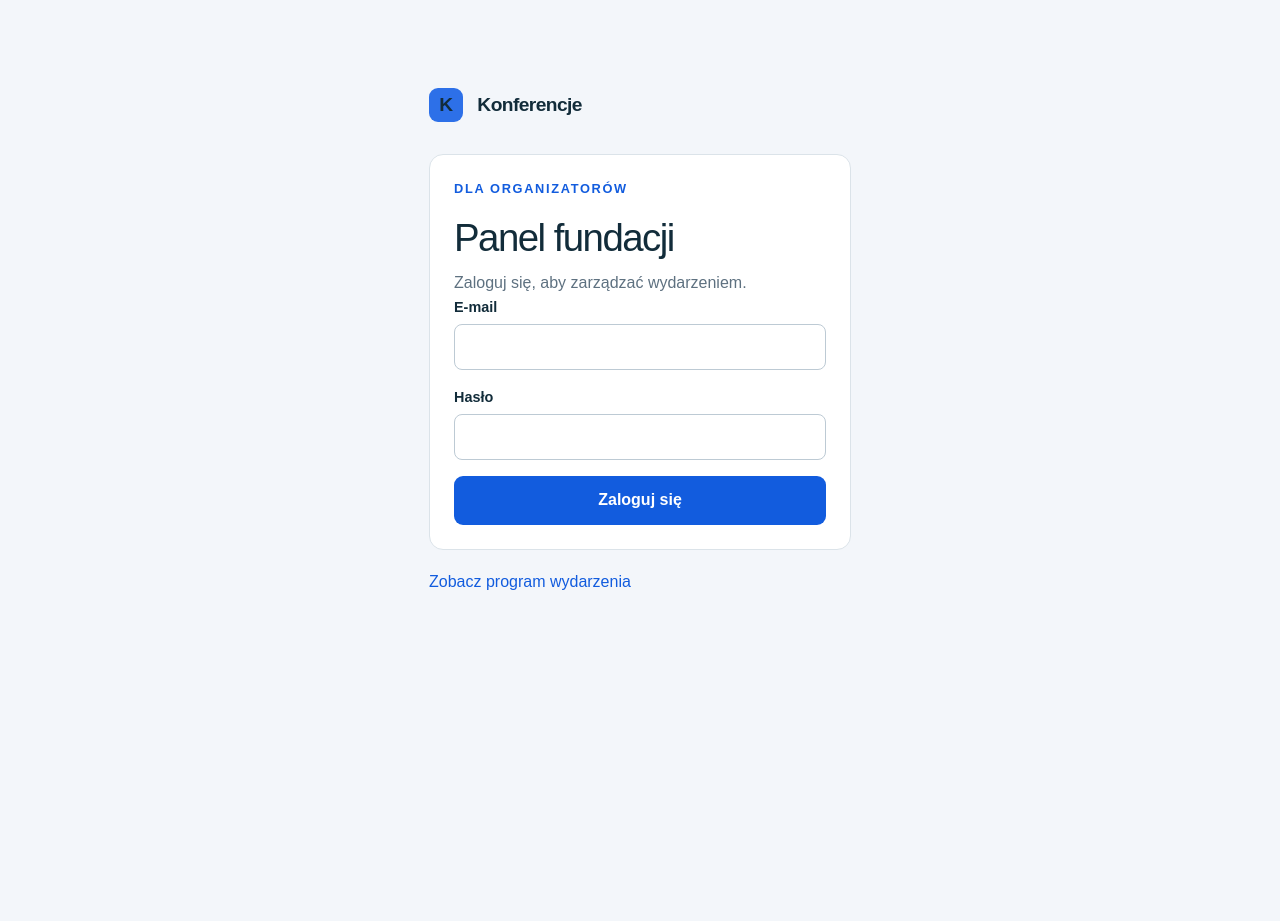
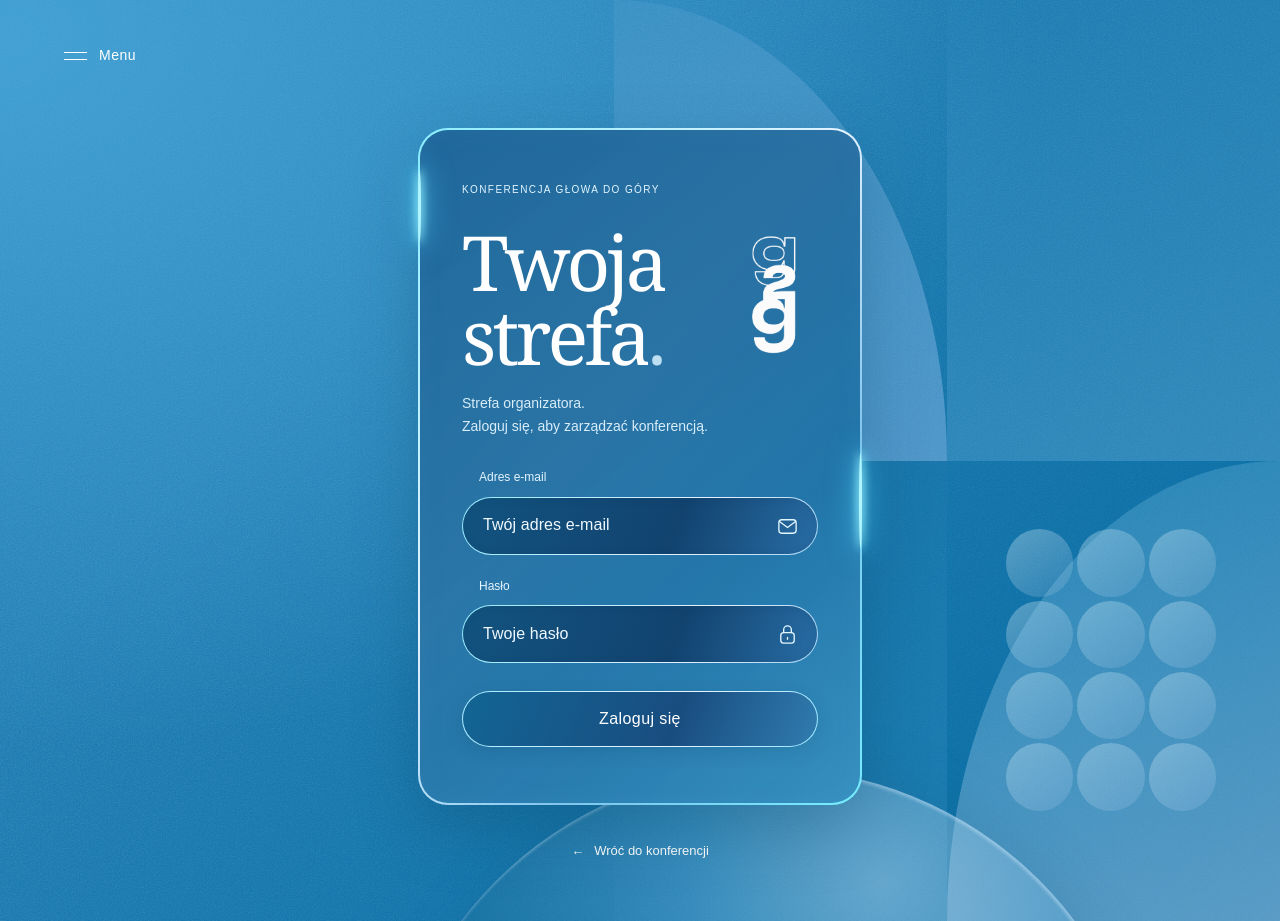
Before and after one commit to pawelsuchodolskizsti-cmd/konferencja-g2g, a Next.js app: page /admin/login in a window 1280 px wide. Before the commit the page ends 800 px from the top, so only its background shows below. Built offline with nearby package versions, Linux system fonts and the light colour scheme.

Commit message:
Dopasuj logowanie administratora do stylu konferencji

```diff
--- a/src/app/admin/login/page.tsx
+++ b/src/app/admin/login/page.tsx
@@ -1,4 +1,48 @@
+import Image from "next/image";
+import Link from "next/link";
+import type { Metadata } from "next";
+import { ConferenceShell } from "@/components/conference-shell";
 import { Login } from "@/components/login";
+import styles from "@/app/uczestnik/participant-login.module.css";
+
+export const metadata: Metadata = {
+  title: "Strefa organizatora | Głowa do Góry",
+};
+
 export default function Page() {
-  return <Login admin />;
+  return (
+    <ConferenceShell current="admin">
+      <section className={styles.content} aria-labelledby="admin-title">
+        <div className={styles.card}>
+          <Link className={styles.conference} href="/">
+            Konferencja Głowa do Góry
+          </Link>
+          <div className={styles.titleRow}>
+            <h1 id="admin-title" className={styles.title}>
+              Twoja
+              <br />
+              strefa<span>.</span>
+            </h1>
+            <Image
+              className={styles.projectLogo}
+              src="/branding/g2g-vertical.png"
+              alt="Logo projektu g2g"
+              width={1024}
+              height={1536}
+              priority
+            />
+          </div>
+          <p className={styles.intro}>
+            Strefa organizatora.
+            <br />
+            Zaloguj się, aby zarządzać konferencją.
+          </p>
+          <Login />
+        </div>
+        <Link href="/" className={styles.back}>
+          <span aria-hidden="true">←</span> Wróć do konferencji
+        </Link>
+      </section>
+    </ConferenceShell>
+  );
 }
--- /dev/null
+++ b/src/components/admin-login.module.css
@@ -0,0 +1,14 @@
+.form .passwordLabel {
+  margin-top: 22px;
+}
+.form button[type="submit"] {
+  margin-top: 28px;
+}
+.form [role="alert"] {
+  margin: 20px 0 0;
+}
+.form input:autofill {
+  -webkit-text-fill-color: #fff;
+  box-shadow: inset 0 0 0 100px #124c78;
+  caret-color: #fff;
+}
--- a/src/components/conference-shell.tsx
+++ b/src/components/conference-shell.tsx
@@ -8,7 +8,7 @@ export function ConferenceShell({
   current = "home",
 }: {
   children: ReactNode;
-  current?: "home" | "participant";
+  current?: "home" | "participant" | "admin";
 }) {
   return (
     <main className={styles.page}>
--- a/src/components/login.tsx
+++ b/src/components/login.tsx
@@ -1,100 +1,110 @@
 "use client";
+
 import { useState } from "react";
-import Link from "next/link";
-export function Login({ admin = false }: { admin?: boolean }) {
+import styles from "@/app/uczestnik/participant-login.module.css";
+import adminStyles from "./admin-login.module.css";
+
+export function Login() {
   const [error, setError] = useState("");
   const [busy, setBusy] = useState(false);
   return (
-    <main className="auth">
-      <Link className="brand" href="/">
-        <span>K</span> Konferencje
-      </Link>
-      <section className="card">
-        <div className="eyebrow">
-          {admin ? "Dla organizatorów" : "Twoje wydarzenie"}
-        </div>
-        <h1>{admin ? "Panel fundacji" : "Strefa uczestnika"}</h1>
-        <p className="muted">
-          {admin
-            ? "Zaloguj się, aby zarządzać wydarzeniem."
-            : "Wpisz indywidualny kod z wiadomości z zaproszeniem."}
-        </p>
     <form
-          onSubmit={async (e) => {
-            e.preventDefault();
+      className={`${styles.form} ${adminStyles.form}`}
+      aria-busy={busy}
+      onSubmit={async (event) => {
+        event.preventDefault();
+        if (busy) return;
+        const data = new FormData(event.currentTarget);
         setBusy(true);
         setError("");
-            const f = new FormData(e.currentTarget);
         try {
-              const res = await fetch(
-                `/api/auth/${admin ? "admin" : "participant"}`,
-                {
+          const response = await fetch("/api/auth/admin", {
             method: "POST",
             headers: { "Content-Type": "application/json" },
-                  body: JSON.stringify(Object.fromEntries(f)),
-                },
+            body: JSON.stringify({
+              email: data.get("email"),
+              password: data.get("password"),
+            }),
+          });
+          const result = await response.json();
+          if (!response.ok)
+            throw new Error(
+              result.error || "Nie udało się zalogować. Spróbuj ponownie.",
             );
-              const json = await res.json();
-              if (!res.ok) throw new Error(json.error);
-              window.location.assign(admin ? "/admin" : "/uczestnik/panel");
-            } catch (e) {
+          window.location.assign("/admin");
+        } catch (error) {
           setError(
-                e instanceof Error ? e.message : "Nie udało się zalogować.",
+            error instanceof Error
+              ? error.message
+              : "Nie udało się połączyć. Spróbuj ponownie.",
           );
           setBusy(false);
         }
       }}
     >
-          {admin ? (
-            <>
-              <label>
-                E-mail
+      <label htmlFor="admin-email">Adres e-mail</label>
+      <div className={styles.inputWrap}>
         <input
+          id="admin-email"
           name="email"
           type="email"
           required
           autoComplete="username"
+          autoCapitalize="none"
+          spellCheck={false}
+          placeholder="Twój adres e-mail"
+          aria-describedby={error ? "admin-login-error" : undefined}
         />
+        <svg
+          className={styles.keyIcon}
+          viewBox="0 0 24 24"
+          fill="none"
+          stroke="currentColor"
+          strokeWidth="1.4"
+          strokeLinecap="round"
+          strokeLinejoin="round"
+          aria-hidden="true"
+        >
+          <rect x="3" y="5" width="18" height="14" rx="3" />
+          <path d="m4 7 8 6 8-6" />
+        </svg>
+      </div>
+      <label className={adminStyles.passwordLabel} htmlFor="admin-password">
+        Hasło
       </label>
-              <label>
-                Hasło
+      <div className={styles.inputWrap}>
         <input
+          id="admin-password"
           name="password"
           type="password"
           required
           maxLength={128}
           autoComplete="current-password"
+          placeholder="Twoje hasło"
+          aria-describedby={error ? "admin-login-error" : undefined}
         />
-              </label>
-            </>
-          ) : (
-            <label>
-              Twój kod dostępu
-              <input
-                name="code"
-                autoComplete="one-time-code"
-                autoCapitalize="characters"
-                required
-                maxLength={100}
-                placeholder="Np. K7M2PX"
-              />
-            </label>
-          )}
+        <svg
+          className={styles.keyIcon}
+          viewBox="0 0 24 24"
+          fill="none"
+          stroke="currentColor"
+          strokeWidth="1.4"
+          strokeLinecap="round"
+          strokeLinejoin="round"
+          aria-hidden="true"
+        >
+          <rect x="5" y="10" width="14" height="11" rx="3" />
+          <path d="M8 10V7a4 4 0 0 1 8 0v3M12 15v2" />
+        </svg>
+      </div>
       {error && (
-            <p role="alert" className="notice error">
+        <p id="admin-login-error" role="alert" className={styles.error}>
           {error}
         </p>
       )}
-          <button disabled={busy} style={{ width: "100%" }}>
-            {busy
-              ? "Logowanie…"
-              : admin
-                ? "Zaloguj się"
-                : "Przejdź do swojej strefy"}
+      <button type="submit" disabled={busy}>
+        <span>{busy ? "Logowanie…" : "Zaloguj się"}</span>
       </button>
     </form>
-      </section>
-      <Link href="/wydarzenie">Zobacz program wydarzenia</Link>
-    </main>
   );
 }
```
Lines whose indentation alone changed are shown as unchanged.
